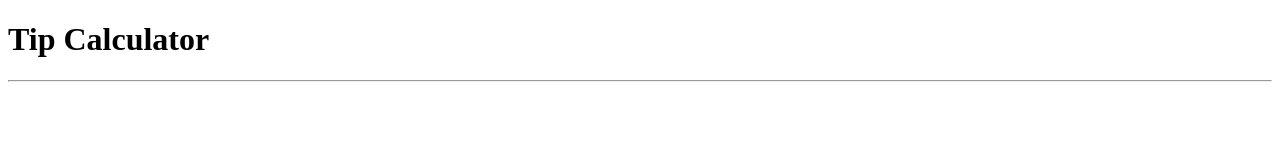
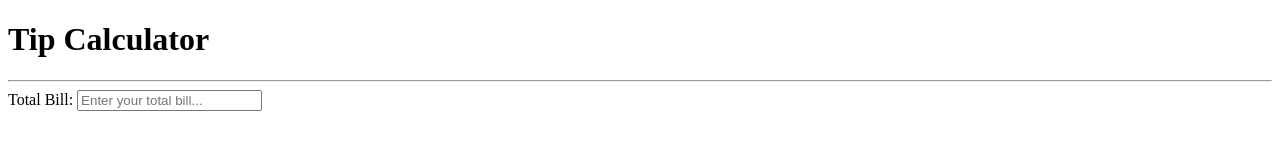
Before and after one commit to ariana-mirus20/tip-calculator, a plain HTML site: page index.html in a window 1280 px wide. Drawn offline with Linux system fonts and the light colour scheme.

Commit message:
total bill field added

```diff
--- a/index.html
+++ b/index.html
@@ -8,7 +8,11 @@
 <body>
   <div id="container" role="main">
     <div role="heading" aria-level="1"><h1>Tip Calculator</h1></div>
-    <hr>
+    <hr role="horizontal line">
+      <div>
+        <label for="total-bill">Total Bill:</label>
+        <input type="text" placeholder="Enter your total bill..." id="billTotal">
+      </div>
   </div>
 
 </body>
```
